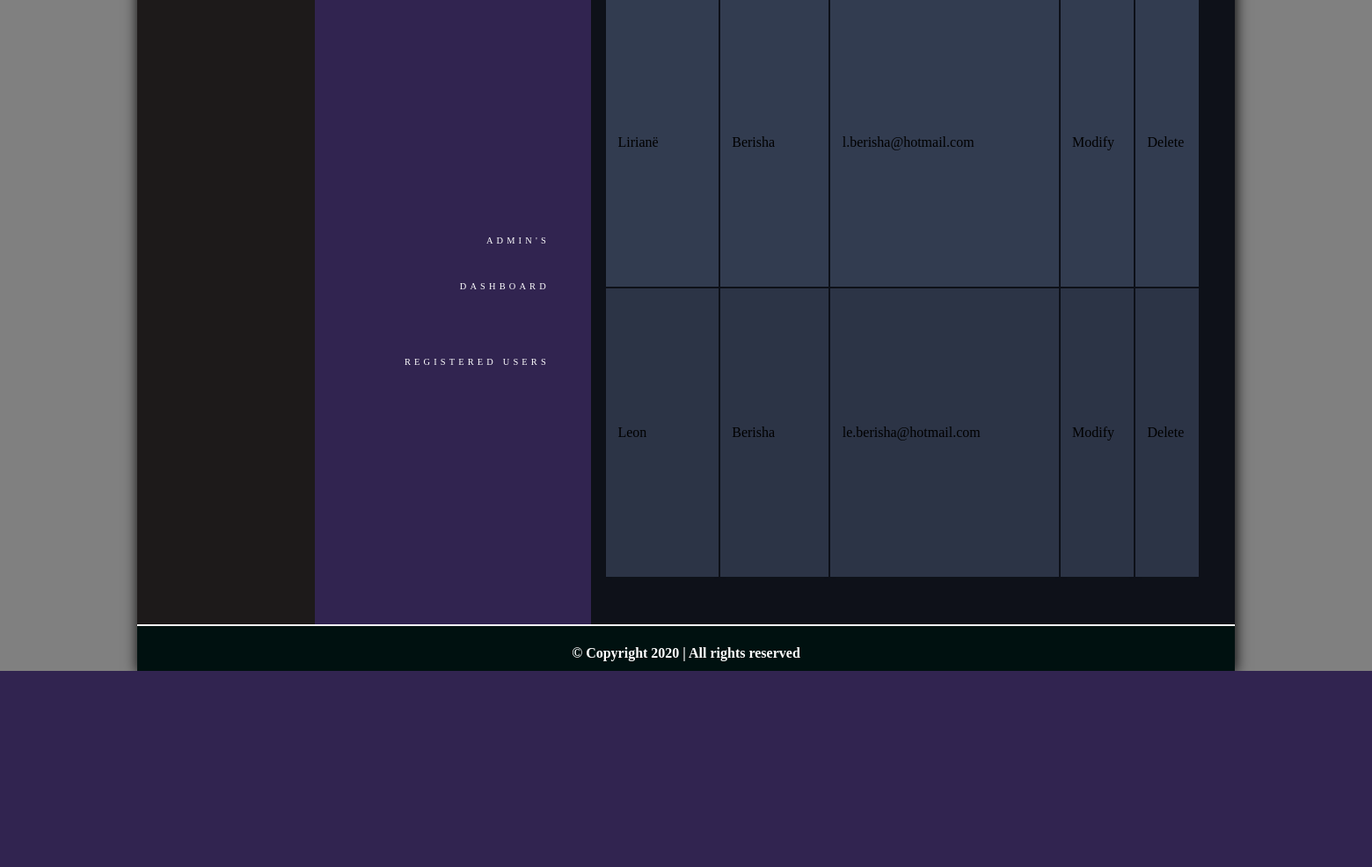
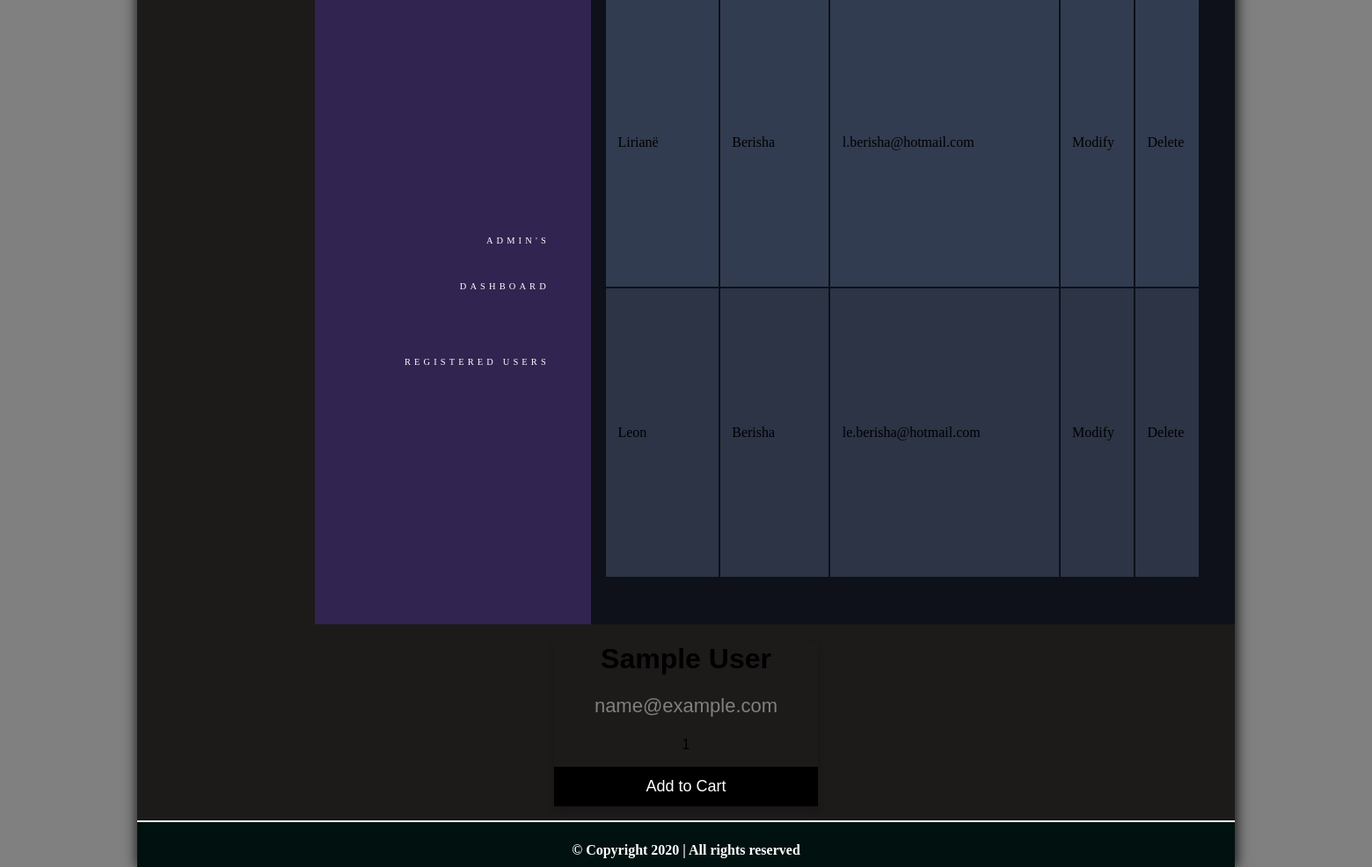
Before and after one commit to l1roii/ProjektiWeb, a PHP site: page /admin.php in a window 1560 px wide. Shown: the part 165-1151 px from the top of the page at 88% size. Before the commit the page ends 928 px from the top, so only its background shows below. Run offline with PHP 8.4, Linux system fonts and the light colour scheme; data comes from the database, SQL or seed files in the repository; tables that the repository leaves empty or names only in its code hold one stand-in row (values such as "Sample post").

Commit message:
Added front for contact

```diff
--- a/admin.php
+++ b/admin.php
@@ -2,8 +2,10 @@
 require('Autoloader.php');
 
 use App\Lib\User;
+use App\Lib\Contact;
 
 $users = new User();
+$contacts = new Contact();
 
 ?>
 <!DOCTYPE html>
@@ -65,6 +67,14 @@ $users = new User();
                 </tbody>
             </table>
         </div>
+        <?php foreach ($contacts->getContact() as $contact) : ?>
+        <div class="card">
+            <h1><?php echo $contact['firstname']; ?> <?php echo $contact['lastname']; ?></h1>
+            <p class="price"><?php echo $contact['email']; ?></p>
+            <p><?php echo $contact['idea']; ?></p>
+            <p><button>Add to Cart</button></p>
+        </div>
+        <?php endforeach; ?>
         <script>
             function Alert() {
                 $alert = confirm("Are you sure you want to delete this?");
--- a/css/admin.css
+++ b/css/admin.css
@@ -158,6 +158,35 @@ body{
         background-image: linear-gradient(to right, #5e42a6, #b74e91)
       }
 
+
+      .card {
+        box-shadow: 0 4px 8px 0 rgba(0, 0, 0, 0.2);
+        max-width: 300px;
+        margin: auto;
+        text-align: center;
+        font-family: arial;
+      }
+
+      .price {
+        color: grey;
+        font-size: 22px;
+      }
+
+      .card button {
+        border: none;
+        outline: 0;
+        padding: 12px;
+        color: white;
+        background-color: #000;
+        text-align: center;
+        cursor: pointer;
+        width: 100%;
+        font-size: 18px;
+      }
+
+      .card button:hover {
+        opacity: 0.7;
+      }
 .divider{
     width: 100%;
     height: 2px;
--- a/lib/Contact.php
+++ b/lib/Contact.php
@@ -4,7 +4,7 @@ namespace App\Lib;
 use App\Lib\Database;
 
 class Contact extends Database{
-        public function getPost(){
+        public function getContact(){
             $sql = "SELECT * FROM contact";
             $stmt = $this->connect()->prepare($sql);
             $stmt->execute();
--- a/login.php
+++ b/login.php
@@ -25,7 +25,7 @@ if (isset($_POST['login'])) {
     $user_found = $user->verify_user($user_email, $user_password);
     if ($user_found) {
         $session->login($user_found);
-        header("Location: projekti.php");
+        header("Location: index.php");
     } else {
         echo '<script>alert("Përdoruesi ose fjalëkalimi juaj nuk është i saktë!");</script>';
     }
--- a/logout.php
+++ b/logout.php
@@ -3,5 +3,5 @@ require('autoloader.php');
 use App\Lib\Session;
 $session = new Session;
 $session->logout();
-header("Location: projekti.php");
+header("Location: index.php");
 ?>
```
